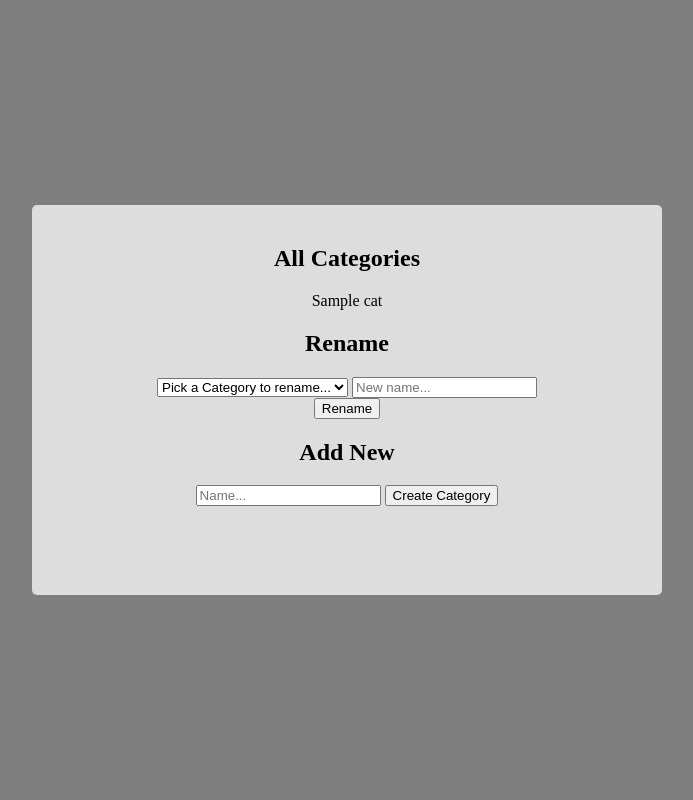
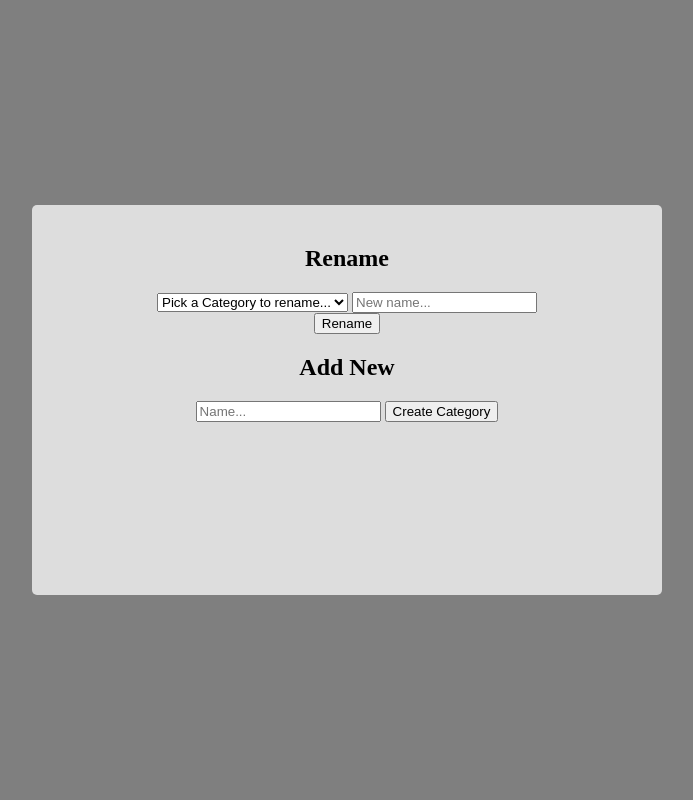
Before and after one commit to VolatileDream/tasty-fare, a Flask app: template templates/categories-prompt.html in a window 1280 px wide. Shown: the whole page, without its empty margins (293-986 px from the left). Run offline with Flask 2, Linux system fonts and the light colour scheme; the template is opened without the code that fills it: most values are stand-ins (such as "Sample title", 1, 10 or a date in 2020).

Commit message:
tasty-fare: remove category list on creation/edit prompt

```diff
--- a/templates/categories-prompt.html
+++ b/templates/categories-prompt.html
@@ -1,13 +1,6 @@
 {% extends "prompt.html" %}
 
 {% block prompt %}
-  <h2>All Categories</h2>
-  <div class=list>
-  {% for cat in allcategories %}
-    <p>{{ cat.name }}</p>
-  {% endfor %}
-  </div>
-
   <h2>Rename</h2>
   <form method=POST>
     <input type=hidden name=type value=rename />
```
